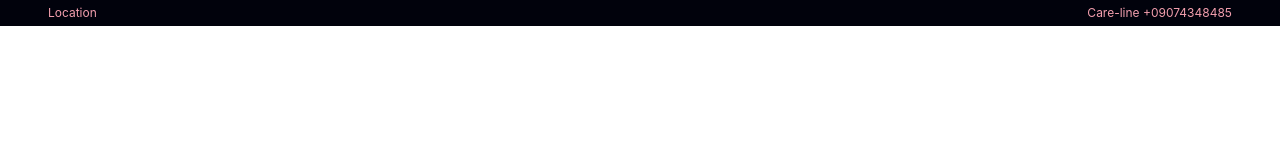
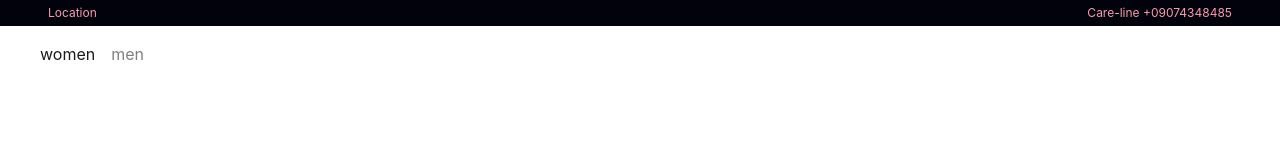
Before and after one commit to Coast-Information-Technology/anikela-ecommerce-customers-frontend, a React (Create React App) app: page / in a window 1280 px wide. Shown: the top 160 px of the page. Built offline with nearby package versions, Linux system fonts and the light colour scheme.

Commit message:
added links to MainNav component

```diff
--- a/src/components/header/Header.tsx
+++ b/src/components/header/Header.tsx
@@ -1,4 +1,5 @@
 import React from "react";
+import { Link } from "react-router-dom";
 import "./header.scss";
 import logo from "../../assets/resources/logo.svg";
 
@@ -29,6 +30,14 @@ const MainNav = () => {
       <div className="navbar-brand">
         <img src={logo} alt="Anikela logo" />
       </div>
+      <div className="navbar-nav main-nav__link-group">
+        <Link to="products/women" className="nav-link active">
+          women
+        </Link>
+        <Link to="products/men" className="nav-link">
+          men
+        </Link>
+      </div>
     </nav>
   );
 };
```
